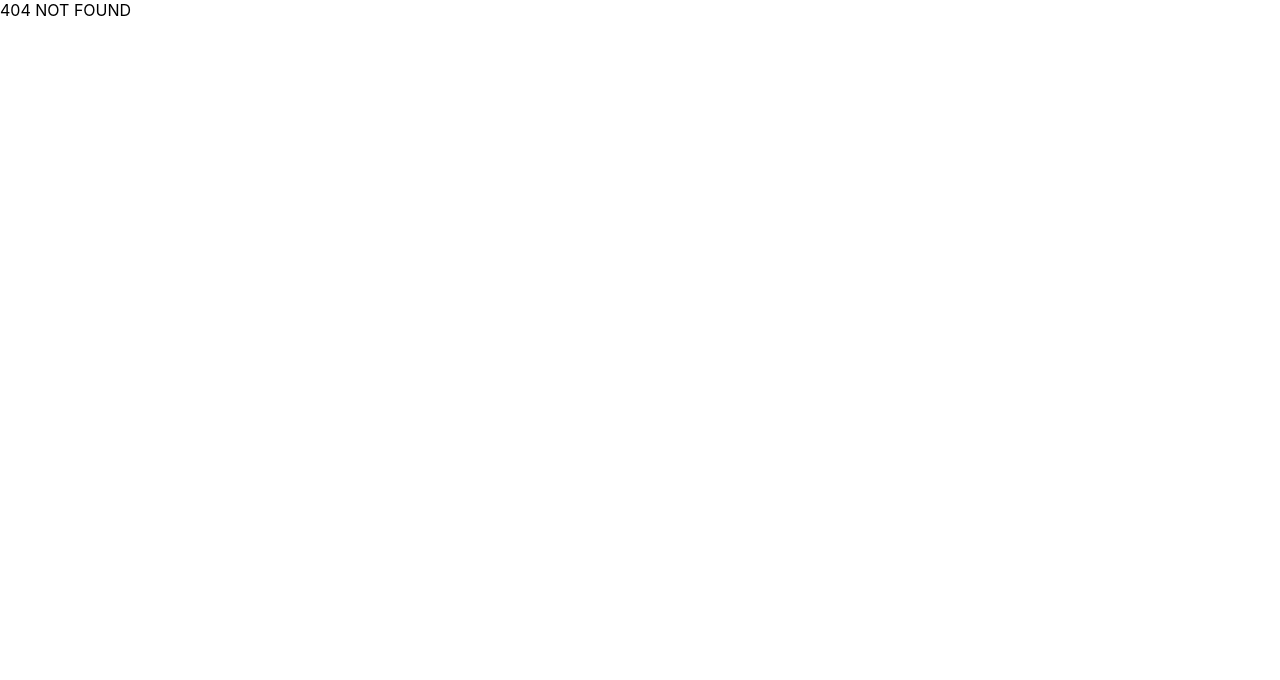
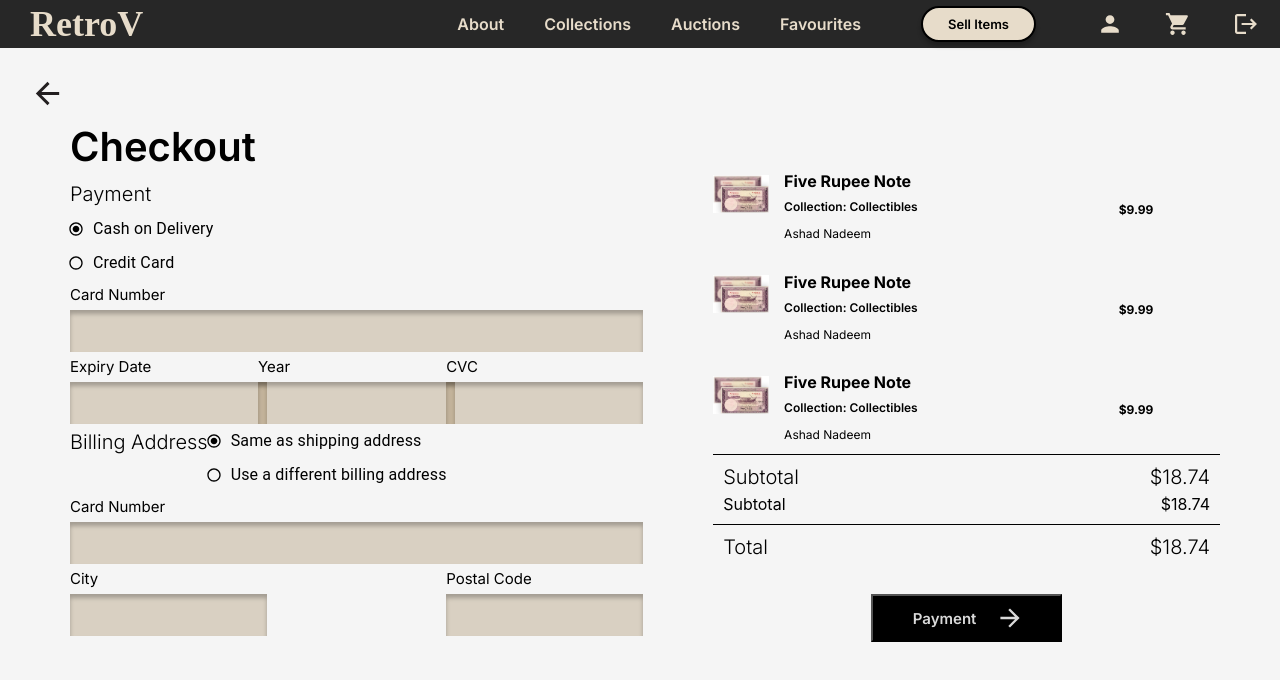
Before and after one commit to ashadnadeem/front-end-retro-vegas, a React (Create React App) app: page /payment in a window 1280 px wide. Before the commit this address had no page. Shown: the top 680 px of the page. Built offline with nearby package versions, Linux system fonts and the light colour scheme; a web font is replaced by a local one.

Commit message:
feat: add Profile Page

```diff
--- a/src/App.tsx
+++ b/src/App.tsx
@@ -8,7 +8,7 @@ import RegisterScreen from './screens/register';
 import HomePageScreen from './screens/homepage';
 import AboutScreen from './screens/aboutpage';
 import CollectionScreen from './screens/collectionpage';
-import CustomerProfileScreen from './screens/Customer/ProfilePage';
+import CustomerProfileScreen from './screens/ProfilePage';
 import AuctionScreen from './screens/auctionpage';
 import FavouriteScreen from './screens/favouritepage';
 import IndividualCollectionScreen from './screens/individualcollectionpage';
@@ -16,6 +16,8 @@ import ProductScreen from './screens/productscreen';
 import MyBidsScreen from './screens/mybidspage';
 import CheckoutScreen from './screens/Checkoutpage';
 import CartScreen from './screens/CartScreen';
+import PaymentScreen from './screens/Paymentpage';
+import ProfileScreen from './screens/ProfilePage';
 
 function App() {
   const user = true;
@@ -35,7 +37,9 @@ function App() {
           <Route path='/mybids' element={<MyBidsScreen/>}/> */}
           <Route path='/product' element={<ProductScreen />}/>
           <Route path='/checkout' element={<CheckoutScreen/>}/>
+          <Route path='/payment' element={<PaymentScreen />}/>
           <Route path='/cart' element={<CartScreen />}/>
+          <Route path='/profile' element={<ProfileScreen/>}/>
 
           <Route path ="*" element={"404 NOT FOUND"} />
         </Routes>
--- /dev/null
+++ b/src/components/Forms/PaymentForm/index.tsx
@@ -0,0 +1,94 @@
+import { FormControl, FormLabel, RadioGroup, FormControlLabel, Radio } from "@mui/material";
+import React, { FC } from "react";
+import { useNavigate } from "react-router-dom";
+import PageHeader from "../../Text/PageHeader";
+import InputField from "../../TextFields";
+import "./styles.css";
+
+type Props = {
+}
+
+const PaymentForm: FC<Props> = ({}) => {
+    const [card, setCard] = React.useState("");
+    const [expiryDate, setExpiryDate] = React.useState("");
+    const [expiryYear, setExpiryYear] = React.useState("");
+    const [cvc, setCVC] = React.useState("");
+    const [address, setAddress] = React.useState("");
+    const [city, setCity] = React.useState("");
+    const [postalCode, setPostalCode] = React.useState("");
+    const [isCOD, setIsCOD ] = React.useState(true);
+    const [isSameAdd, setIsSameAdd ] = React.useState(true);
+
+
+
+    return(
+        <div className="payment_form_group">
+            <PageHeader text="Checkout" />
+            <text className="payment_form_title">Payment</text>
+            <div className="payment_form_textfields">
+
+            <FormControl>
+                <FormLabel id="payment_methods"></FormLabel>
+                <RadioGroup
+                    aria-labelledby="radio-buttons-group-label"
+                    defaultValue="COD"
+                    name="radio-buttons-group">
+                    <FormControlLabel value="COD" control={
+                        <Radio sx={{color: '#000000', '& .MuiSvgIcon-root': {fontSize: 16, color: '#000000',}}}
+                            onChange = {() => setIsCOD(false)}
+                        />}
+                            label="Cash on Delivery" />
+                    <FormControlLabel value="CC" control={
+                        <Radio sx={{color: '#000000', '& .MuiSvgIcon-root': {fontSize: 16, color: '#000000'},}}
+                            onChange = {() => setIsCOD(true)}
+                         />}
+                            label="Credit Card" />
+                </RadioGroup>
+            </FormControl>
+
+           {isCOD ?
+                <div>
+                    <InputField title="Card Number" placeHolder="" text={card} setText={setCard} />
+                    <div className="payment_form_textfields_row">
+                        <InputField title="Expiry Date" placeHolder="" text={expiryDate} setText={setExpiryDate} />
+                        <InputField title="Year" placeHolder="" text={expiryYear} setText={setExpiryYear} />
+                        <InputField title="CVC" placeHolder="" text={postalCode} setText={setCVC} />
+                    </div>
+                </div>: <></> }
+
+
+            <text className="payment_form_title">Billing Address</text>
+                <FormControl>
+                <FormLabel id="payment_methods"></FormLabel>
+                <RadioGroup
+                    aria-labelledby="radio-buttons-group-label"
+                    defaultValue="Same"
+                    name="radio-buttons-group">
+                    <FormControlLabel value="Same" control={
+                        <Radio sx={{color: '#000000', '& .MuiSvgIcon-root': {fontSize: 16, color: '#000000',}}}
+                            onChange = {() => setIsSameAdd(false)}
+                        />}
+                            label="Same as shipping address" />
+                    <FormControlLabel value="different" control={
+                        <Radio sx={{color: '#000000', '& .MuiSvgIcon-root': {fontSize: 16, color: '#000000'},}}
+                            onChange = {() => setIsSameAdd(true)}
+                         />}
+                            label="Use a different billing address" />
+                </RadioGroup>
+            </FormControl>
+
+            {isSameAdd ?
+                <div>
+                    <InputField title="Card Number" placeHolder="" text={card} setText={setCard} />
+                    <div className="payment_form_textfields_row">
+                    <InputField title="City" placeHolder="" text={city} setText={setCity} />
+                    <InputField title="Postal Code" placeHolder="" text={postalCode} setText={setPostalCode} />
+                    </div>
+                </div>: <></> }
+
+            </div>
+        </div>
+    );
+}
+
+export default PaymentForm;
--- /dev/null
+++ b/src/components/Forms/PaymentForm/styles.css
@@ -0,0 +1,33 @@
+.payment_form_textfields {
+    flex-direction: column;
+}
+
+.payment_form_group {
+    width: 50%;
+    display: flex;
+    justify-content: space-evenly;
+    flex-direction: column;
+    padding: 10px;
+}
+
+.payment_form_title {
+    font-family: 'Inter';
+    font-style: normal;
+    font-weight: 300;
+    font-size: 20px;
+    line-height: 36px;
+    margin-top: -3%;
+}
+
+.payment_form_textfields_row {
+    display: flex;
+    flex-direction: row;
+    justify-content: space-between;
+}
+
+.payment_form_textfields_row1 {
+    display: flex;
+    flex-direction: row;
+    justify-content: space-between;
+    margin-right: 30%;
+}
--- /dev/null
+++ b/src/screens/Paymentpage/index.tsx
@@ -0,0 +1,36 @@
+import { Divider } from "@mui/material";
+import React, { FC} from "react"
+import BackButton from "../../components/Buttons/BackButton";
+import { RectangleArrowButton } from "../../components/Buttons/RectangleButton";
+import CartProduct from "../../components/Cards/CartProduct";
+import CheckoutCartProduct from "../../components/Cards/CheckoutCartProduct";
+import CheckoutCart from "../../components/Containers/CheckoutCart";
+import CheckoutForm from "../../components/Forms/CheckoutForm";
+import LoginForm from "../../components/Forms/LoginForm";
+import PaymentForm from "../../components/Forms/PaymentForm";
+import { DefaultHeader } from "../../components/Headers/DefaultHeader";
+import Sidebar from "../../components/Images/Sidebar";
+import InputField from "../../components/TextFields";
+import './styles.css';
+
+const PaymentScreen: FC = () => {
+    return (
+        <>
+            <div className="checkout_page">
+                <div className="checkout_page_header">
+                    <DefaultHeader inverted={true}/>
+                </div>
+                <div className="checkout_page_back_icon">
+                    <BackButton />
+                </div>
+
+                <div className="checkout_page_content">
+                    <PaymentForm/>
+                    <CheckoutCart/>
+                </div>
+            </div>
+        </>
+    );
+}
+
+export default PaymentScreen;
--- /dev/null
+++ b/src/screens/Paymentpage/styles.css
@@ -0,0 +1,26 @@
+.checkout_page {
+    background-color: #f5f5f5;
+    height: 100vh;
+}
+
+.checkout_page_content{
+    display: flex;
+    flex-direction: row;
+    justify-content: space-between;
+    padding-left: 60px;
+    padding-right: 60px;
+}
+
+.checkout_page_header {
+    height: 10vh;
+}
+
+.checkout_page_back_icon{
+    display: flex;
+    flex-direction: row;
+    align-items: center;
+    justify-content: flex-start;
+    width: 100%;
+    height: 0%;
+    color: #231F20;
+}
--- a/src/screens/Customer/ProfilePage/index.tsx
+++ b/src/screens/ProfilePage/index.tsx
@@ -1,18 +1,20 @@
 import { Divider, Stack } from "@mui/material";
 import axios from "axios";
 import React, { FC} from "react"
-import BackButton from "../../../components/Buttons/BackButton";
-import { RectangleArrowButton } from "../../../components/Buttons/RectangleButton";
-import { AdminHeader } from "../../../components/Headers/AdminHeader";
-import PageHeader from "../../../components/Text/PageHeader";
-import InputField from "../../../components/TextFields";
+import BackButton from "../../components/Buttons/BackButton";
+import { RectangleArrowButton } from "../../components/Buttons/RectangleButton";
+import { AdminHeader } from "../../components/Headers/AdminHeader";
+import { DefaultHeader } from "../../components/Headers/DefaultHeader";
+import PageHeader from "../../components/Text/PageHeader";
+import InputField from "../../components/TextFields";
 
 import './styles.css';
 
-const CustomerProfileScreen: FC = () => {
+const ProfileScreen: FC = () => {
     const [name, setName] = React.useState((JSON.parse(localStorage.getItem('user'))).name);
     const [email, setEmail] = React.useState((JSON.parse(localStorage.getItem('user'))).email);
     const [phoneNum, setPhoneNum] = React.useState((JSON.parse(localStorage.getItem('user'))).phoneNo);
+    const [address, setAddress] = React.useState((JSON.parse(localStorage.getItem('user'))).address);
 
     const config = {
         headers: { Authorization: `Bearer ${JSON.parse(localStorage.getItem('accessToken'))}` }
@@ -37,12 +39,16 @@ const CustomerProfileScreen: FC = () => {
 
     return (
         <>
-            <div className="page">
-                <AdminHeader/>
-                <div className="content">
+            <div className="profile_page">
+                <div className="profile_page_header">
+                    <DefaultHeader inverted={true} />
+                </div>
+                <div className="profile_page_back_icon">
                     <BackButton />
-                    <div className="profile-data">
-                        <PageHeader text={"Profile"}/>
+                </div>
+
+                <div className="profile_page_content">
+                    <PageHeader text={"Profile"}/>
 
                         <Stack
                             direction="row"
@@ -52,30 +58,31 @@ const CustomerProfileScreen: FC = () => {
                                 />}
                             spacing={10}
                         >
-                            <div className="container">
+                            <div className="profile_page_data_container">
+                                <text className="profile_page_data_container_text">Customer</text>
                                 <InputField title="Name" placeHolder="" text={name} setText={setName} />
                                 <InputField title="Email" placeHolder="" text={email} setText={setEmail} />
                                 <InputField title="Phone Number" placeHolder="" text={phoneNum} setText={setPhoneNum} />
+                                <InputField title="Address" placeHolder="" text={address} setText={setAddress} />
                             </div>
-                            <div className="container">
-                                <InputField title="Name" placeHolder="" text={name} setText={setName} />
-                                <InputField title="Email" placeHolder="" text={email} setText={setEmail} />
-                                <InputField title="Phone Number" placeHolder="" text={phoneNum} setText={setPhoneNum} />
+                            <div className="profile_page_data_container">
+                                <text className="profile_page_data_container_text">Seller</text>
+                                <InputField title="Store Name" placeHolder="" text={name} setText={setName} />
+
                             </div>
 
                         </Stack>
 
+                        <br></br>
 
+                        <div className="checkout_page_button">
+                            <RectangleArrowButton text="Save" onPress={save} />
+                        </div>
 
-
-                        <br></br>
-                        <RectangleArrowButton text="Save" onPress={save} />
-
-                    </div>
                 </div>
             </div>
         </>
     );
 }
 
-export default CustomerProfileScreen;
+export default ProfileScreen;
--- /dev/null
+++ b/src/screens/ProfilePage/styles.css
@@ -0,0 +1,49 @@
+.profile_page_group {
+    height: 100vh;
+    display: flex;
+    flex-direction: column;
+}
+.profile_page_header{
+    height: 10vh;
+}
+
+.profile_page_back_icon{
+    display: flex;
+    flex-direction: row;
+    align-items: center;
+    justify-content: flex-start;
+    width: 100%;
+    height: 0%;
+    color: #231F20;
+    margin-top: -3%;
+}
+
+.profile_page_content{
+    display: flex;
+    flex-direction: column;
+    justify-content: center;
+    padding-left: 60px;
+    padding-right: 60px;
+    margin-top: -3%;
+}
+
+.profile_page_data_container {
+    width: 100%;
+    align-items: center;
+}
+
+.profile_page_data_container_text {
+    font-family: 'Inter';
+    font-style: normal;
+    font-weight: 600;
+    font-size: 20px;
+    padding-left: 40%;
+    margin-bottom: 5%;
+}
+
+.checkout_page_button {
+    width: auto;
+    padding-top: 20px;
+    align-items: center;
+    align-self: center;
+}
```
Also changed, not shown: src/screens/Customer/ProfilePage/styles.css (deleted, +0 -9 lines).
